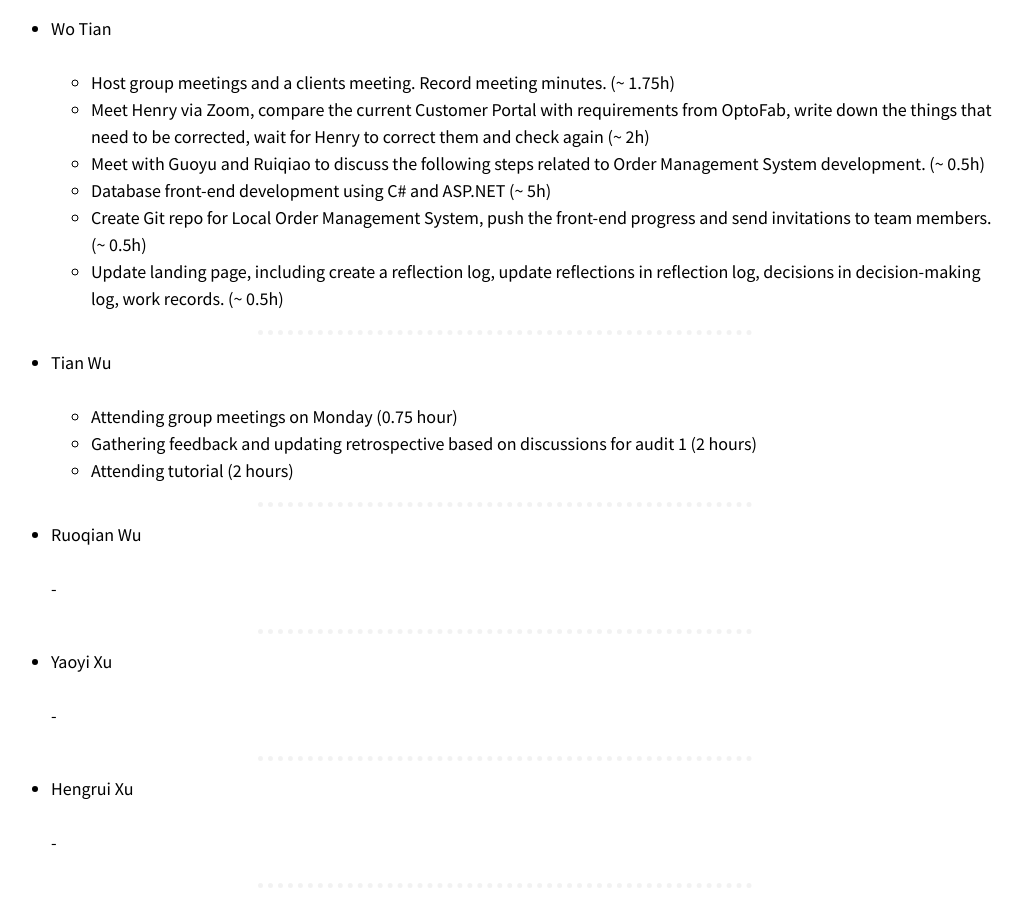
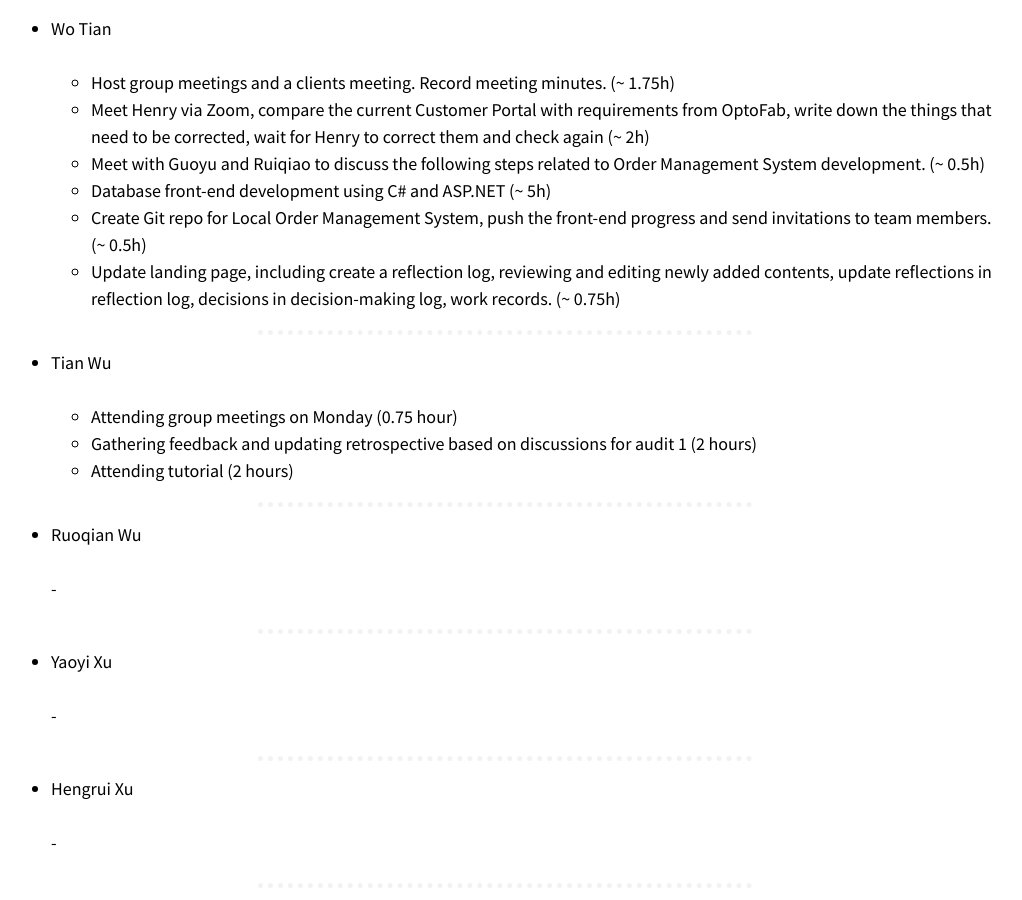
Before and after one commit to optofab/optofab.github.io, a Jekyll site: the page built from logs.md, in a window 1280 px wide and 900 px high, scrolled down 17903 px. Shown: the whole window, without its empty margins (135-1157 px from the left). Built offline with Jekyll 4.4.1, drawn with Linux system fonts in a browser that asks for light colours; nearby versions of some CDN libraries; emoji names are drawn with the system emoji font.

Commit message:
Update logs.md

```diff
--- a/logs.md
+++ b/logs.md
@@ -661,7 +661,7 @@ _[Don't forget to add hours for each of the work you've done. This line will be
   - Meet with Guoyu and Ruiqiao to discuss the following steps related to Order Management System development. (~ 0.5h)
   - Database front-end development using C# and ASP.NET (~ 5h)
   - Create Git repo for Local Order Management System, push the front-end progress and send invitations to team members. (~ 0.5h)
-  - Update landing page, including create a reflection log, update reflections in reflection log, decisions in decision-making log, work records. (~ 0.5h)
+  - Update landing page, including create a reflection log, reviewing and editing newly added contents, update reflections in reflection log, decisions in decision-making log, work records. (~ 0.75h)
 
 
 <hr class="hr-dotted">
```
